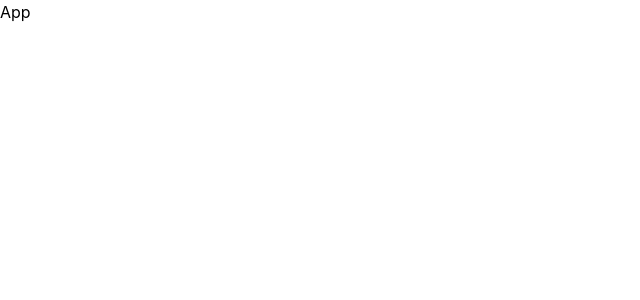
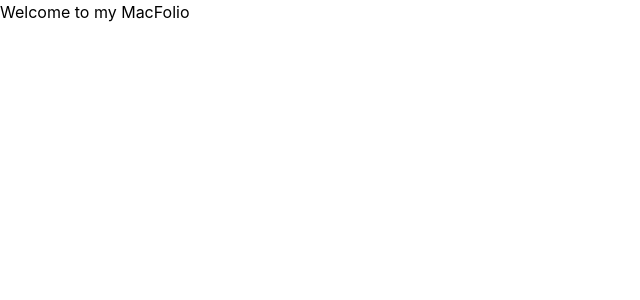
Before and after one commit to SonamNarula/macos_portfolio, a React (Vite) app: page / in a window 1280 px wide. Shown: the top 300 px of the page, without its empty margins (0-640 px from the left). Built offline with nearby package versions, Linux system fonts and the light colour scheme.

Commit message:
updating my portfolio

```diff
--- a/src/App.jsx
+++ b/src/App.jsx
@@ -1,9 +1,10 @@
-import React from 'react'
 
 const App = () => {
     return (
-        <div>App</div>
-    )
-}
+        <div>
+            <h1>Welcome to my MacFolio</h1>
+        </div>
+    );
+};
 
-export default App
+export default App;
```
